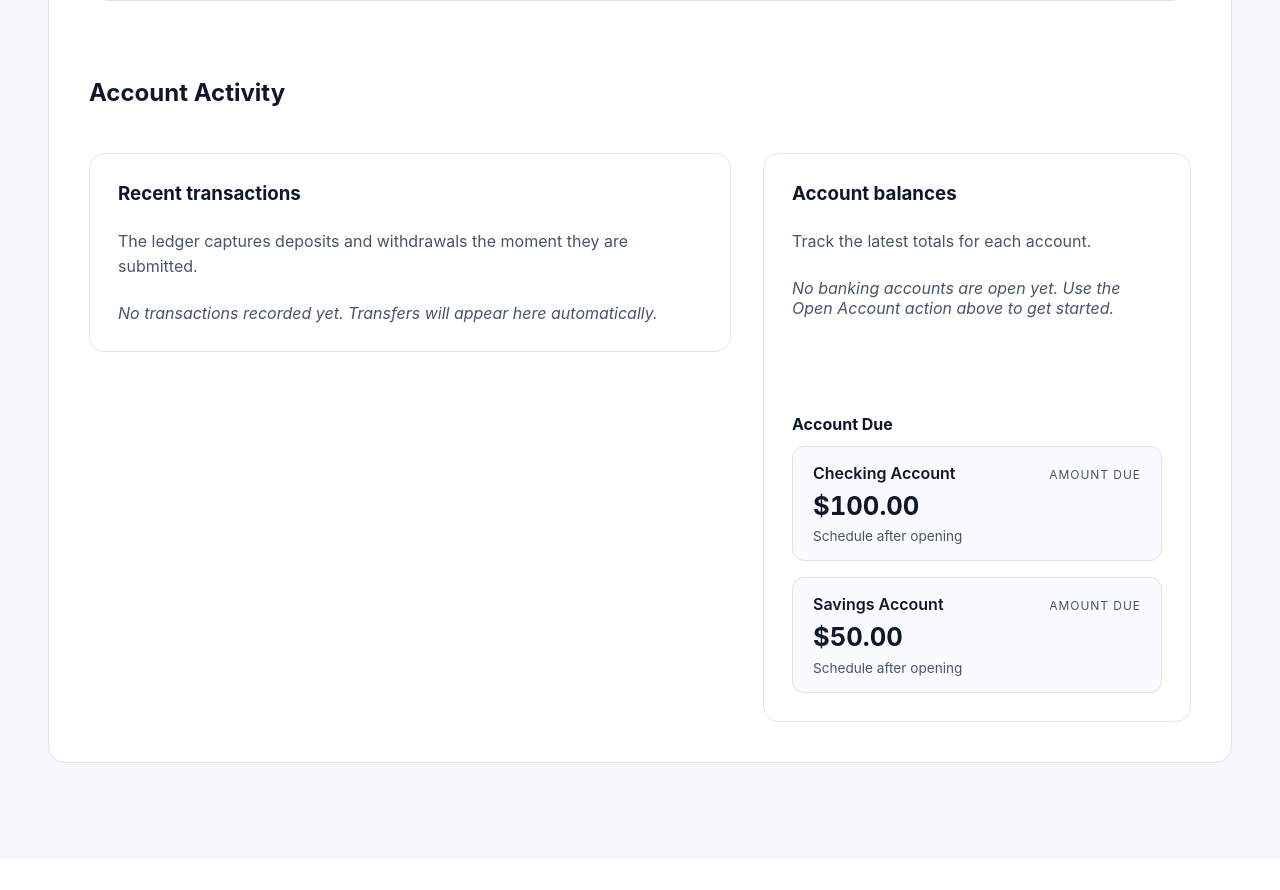
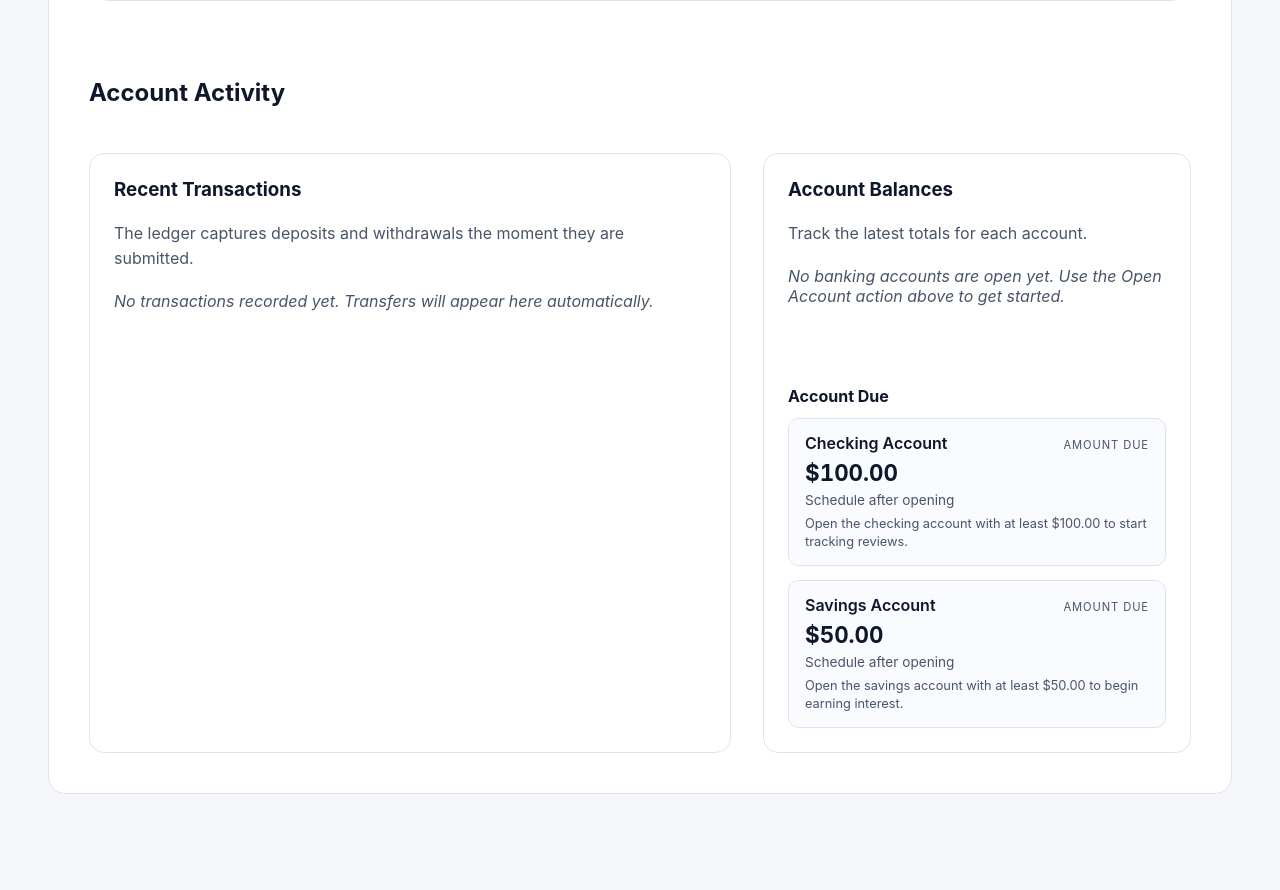
Before and after one commit to franco88077/lifesim, a Flask app: page /banking/ in a window 1280 px wide. Shown: the part 631-1521 px from the top of the page. Before the commit the page ends 1490 px from the top, so only its background shows below. Run offline with Flask 3, Linux system fonts and the light colour scheme; data comes from the database, SQL or seed files in the repository; data that the repository does not hold is empty.

Commit message:
Fix banking due amounts and polish layout

```diff
--- a/app/banking/static/styles/banking.css
+++ b/app/banking/static/styles/banking.css
@@ -99,7 +99,7 @@
   display: grid;
   gap: clamp(1.5rem, 3vw, 2rem);
   grid-template-columns: minmax(0, 1.5fr) minmax(0, 1fr);
-  align-items: start;
+  align-items: stretch;
 }
 
 .account-activity__transactions,
@@ -107,9 +107,11 @@
   background: #ffffff;
   border: 1px solid #dfe4ec;
   border-radius: 0.95rem;
-  padding: clamp(1.25rem, 3vw, 1.75rem);
-  display: grid;
-  gap: clamp(1rem, 2vw, 1.5rem);
+  padding: clamp(1.1rem, 3vw, 1.5rem);
+  display: flex;
+  flex-direction: column;
+  gap: clamp(0.85rem, 2vw, 1.25rem);
+  height: 100%;
 }
 
 .account-activity__transactions h3,
@@ -273,17 +275,19 @@
 
 .account-grid {
   display: grid;
-  gap: clamp(1.25rem, 2.5vw, 1.75rem);
-  grid-template-columns: repeat(auto-fit, minmax(240px, 1fr));
+  gap: clamp(1.1rem, 2.2vw, 1.5rem);
+  grid-template-columns: repeat(auto-fit, minmax(220px, 1fr));
+  flex: 1 1 auto;
+  align-content: start;
 }
 
 .account-card {
   background: var(--surface-alt);
   border: 1px solid #dfe4ec;
-  border-radius: 0.65rem;
-  padding: clamp(1.1rem, 2.6vw, 1.5rem);
+  border-radius: 0.6rem;
+  padding: clamp(0.9rem, 2.2vw, 1.25rem);
   display: grid;
-  gap: 0.65rem;
+  gap: 0.55rem;
 }
 
 .account-card header {
@@ -309,12 +313,13 @@
 
 .account-card__balance {
   margin: 0;
-  font-size: clamp(1.45rem, 2.6vw, 1.9rem);
+  font-size: clamp(1.15rem, 2.2vw, 1.5rem);
   font-variant-numeric: tabular-nums;
 }
 
 .account-due {
-  margin-top: clamp(1.5rem, 3vw, 2rem);
+  margin-top: auto;
+  padding-top: clamp(1rem, 2vw, 1.5rem);
   display: grid;
   gap: 0.75rem;
 }
@@ -325,17 +330,18 @@
 
 .account-due__grid {
   display: grid;
-  gap: 1rem;
-  grid-template-columns: repeat(auto-fit, minmax(220px, 1fr));
+  gap: 0.85rem;
+  grid-template-columns: repeat(auto-fit, minmax(210px, 1fr));
+  align-content: start;
 }
 
 .account-due__card {
   border: 1px solid #dfe4ec;
-  border-radius: 0.75rem;
-  padding: 1rem 1.25rem;
+  border-radius: 0.65rem;
+  padding: 0.85rem 1rem;
   background: #f9fbff;
   display: grid;
-  gap: 0.45rem;
+  gap: 0.4rem;
 }
 
 .account-due__card header {
@@ -352,7 +358,7 @@
 }
 
 .account-due__label {
-  font-size: 0.75rem;
+  font-size: 0.7rem;
   text-transform: uppercase;
   letter-spacing: 0.08em;
   color: var(--muted);
@@ -360,7 +366,7 @@
 
 .account-due__amount {
   margin: 0;
-  font-size: clamp(1.25rem, 2.2vw, 1.6rem);
+  font-size: clamp(1.1rem, 2vw, 1.4rem);
   font-weight: 700;
   font-variant-numeric: tabular-nums;
 }
@@ -368,6 +374,13 @@
 .account-due__note {
   margin: 0;
   font-size: 0.85rem;
+  color: var(--muted);
+}
+
+.account-due__tip {
+  margin: 0;
+  font-size: 0.8rem;
+  line-height: 1.45;
   color: var(--muted);
 }
 
--- a/app/banking/templates/banking/home.html
+++ b/app/banking/templates/banking/home.html
@@ -60,7 +60,7 @@
                 Open your first checking or savings account with {{ available_cash }} ready in cash to allocate.
               </p>
             {% else %}
-              <h2>{{ bank_settings.bank_name }} account options</h2>
+              <h2>{{ bank_settings.bank_name }} Account Options</h2>
               <p>
                 Your {{ missing_phrase }} account is still closed. Move cash into the bank to unlock more tools.
               </p>
@@ -82,7 +82,7 @@
         </header>
         <div class="account-activity__grid">
           <div class="account-activity__transactions" aria-label="Recent transactions">
-            <h3>Recent transactions</h3>
+            <h3>Recent Transactions</h3>
             <p class="account-activity__description">
               The ledger captures deposits and withdrawals the moment they are submitted.
             </p>
@@ -116,7 +116,7 @@
             {% endif %}
           </div>
           <div class="account-activity__balances" aria-label="Account balances">
-            <h3>Account balances</h3>
+            <h3>Account Balances</h3>
             <p class="account-activity__description">Track the latest totals for each account.</p>
             {% if not has_open_accounts %}
               <p class="account-activity__empty">
@@ -149,6 +149,7 @@
                     </header>
                     <p class="account-due__amount">{{ due.amount }}</p>
                     <p class="account-due__note">{{ due.due_date }}</p>
+                    <p class="account-due__tip">{{ due.tip }}</p>
                   </article>
                 {% endfor %}
               </div>
@@ -161,7 +162,7 @@
     <div class="modal" id="account-opening-modal" role="dialog" aria-modal="true" aria-labelledby="account-opening-title" hidden>
       <div class="modal__dialog">
         <header class="modal__header">
-          <h2 id="account-opening-title">Open a banking account</h2>
+          <h2 id="account-opening-title">Open a Banking Account</h2>
           <button type="button" class="modal__close" data-close-modal aria-label="Close">×</button>
         </header>
         <form id="account-opening-form" class="modal__form">
@@ -169,7 +170,7 @@
             Choose which accounts to open and decide how much to deposit from cash. You currently have {{ available_cash }} on hand.
           </p>
           <fieldset class="modal__fieldset">
-            <legend>Select account types</legend>
+            <legend>Select Account Types</legend>
             <label class="modal__option">
               <input type="checkbox" value="checking" data-account-option {% if 'checking' not in missing_accounts %}disabled{% endif %} />
               <span class="modal__option-label">
--- a/app/banking/templates/banking/settings.html
+++ b/app/banking/templates/banking/settings.html
@@ -41,7 +41,7 @@
 
     <section class="settings-intro">
       <header>
-        <h1>Lifesim — Banking Settings</h1>
+        <h1>{{ bank_settings.bank_name }} — Banking Settings</h1>
         <p>
           Configure {{ bank_settings.bank_name }} by defining fees, savings interest, and how much money sits in each
           account.
@@ -60,7 +60,7 @@
 
     <section class="settings-panel" aria-label="Bank configuration">
       <header>
-        <h2>Bank configuration</h2>
+        <h2>Bank Configuration</h2>
         <p>Update the system name, the standard service fee, and savings interest.</p>
       </header>
       <form method="post" class="settings-form">
@@ -195,7 +195,7 @@
 
     <section class="settings-panel" aria-label="Account balances">
       <header>
-        <h2>Manage account balances</h2>
+        <h2>Manage Account Balances</h2>
         <p>Set a new balance or reset an account to zero. Checking and savings accept manual overrides.</p>
       </header>
       <div class="settings-account-grid">
--- a/app/banking/templates/banking/transactions.html
+++ b/app/banking/templates/banking/transactions.html
@@ -41,14 +41,14 @@
 
     <section class="banking-overview" aria-label="Banking transactions">
       <header class="banking-overview__header">
-        <h1>Lifesim — Banking Transactions</h1>
+        <h1>{{ bank_settings.bank_name }} — Banking Transactions</h1>
         <p>
           Review every recorded credit and debit for {{ bank_settings.bank_name }}. Cash movements remain manual so the ledger
           focuses on checking and savings accuracy.
         </p>
       </header>
       <div class="account-activity__transactions" aria-label="Transaction ledger">
-        <h3>Transaction history</h3>
+        <h3>Transaction History</h3>
         <p class="account-activity__description">
           Showing
           {% if pagination.total %}
```
Also changed, not shown: other parts of app/banking/static/styles/banking.css (+1 -1 lines), app/banking/services.py (+84 -43 lines), app/banking/templates/banking/insights.html (+4 -4 lines), app/banking/templates/banking/transfer.html (+4 -4 lines).
